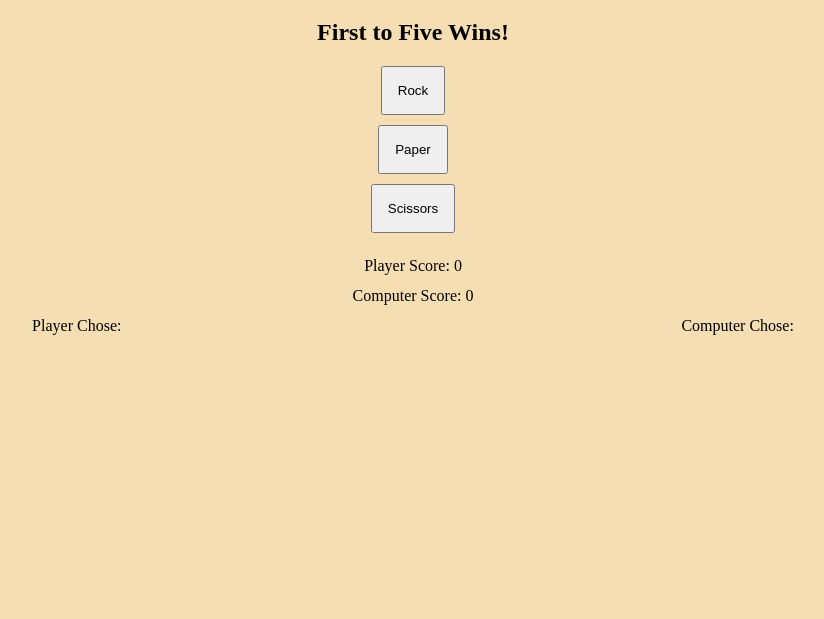
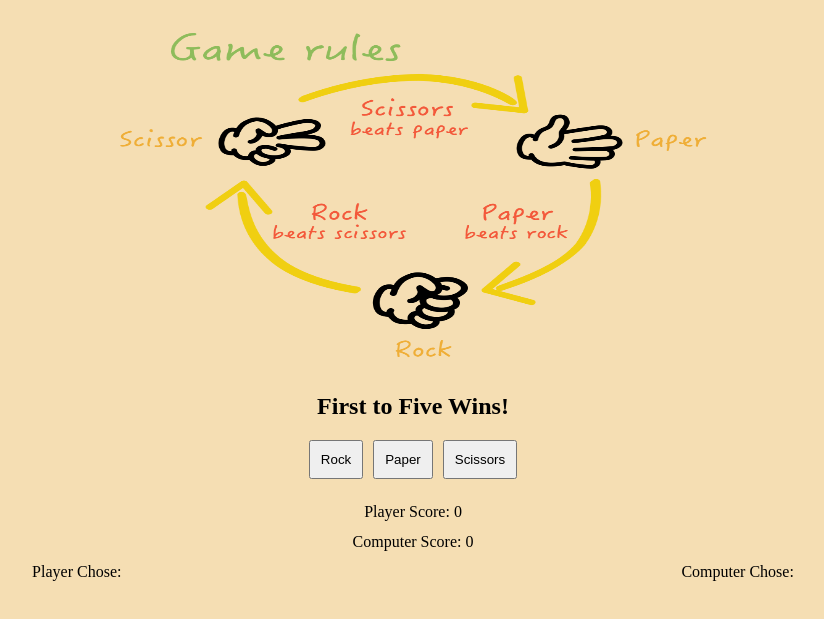
Before and after one commit to GabeGar/Rock-Paper-Scissors, a plain HTML site: page index.html in a window 1280 px wide. Shown: the part 61-680 px from the top of the page, without its empty margins (227-1051 px from the left). Drawn offline with Linux system fonts and the light colour scheme.

Commit message:
incorporated an RPS rules img, into files

```diff
--- a/app.css
+++ b/app.css
@@ -1,23 +1,29 @@
 body {
     text-align: center;
-    background-color: wheat;
+    background-color: wheat
+}
+
+img.rules {
+    width: 600px;
+    height: 350px;
 }
 
 
 .btn-container {
     display: flex;
-    flex-direction: column;
-    align-items: center;
+    justify-content: center;
     gap: 10px;
 }
 
 #btn {
-    padding: 15px;
+    padding: 10px;
     transition: 0.1s ease-in-out;
 }
 
 #btn:hover {
-    transform: translate3d(3px, 4px, 5px)
+    transform: translate3d(3px, 4px, 5px);
+    background-color: rgb(85, 203, 253);
+    color: white;
 }
 
 .results-container {
--- a/index.html
+++ b/index.html
@@ -11,6 +11,8 @@
 
 <body>
     <h1>Rock-Paper-Scissors Game (v2)</h1>
+    <img src="images/rock-paper-scissors-game-rules.png" alt="Image about the rules of rock-paper-scissors"
+        class='rules'>
     <h2>First to Five Wins!</h2>
 
     <div class="btn-container">
```
Also changed, not shown: images/rock-paper-scissors-game-rules.png (added).
